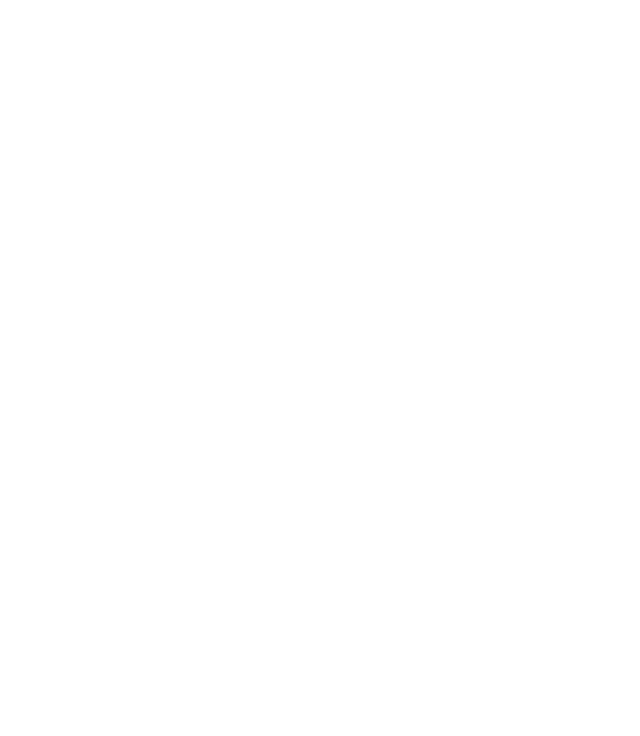
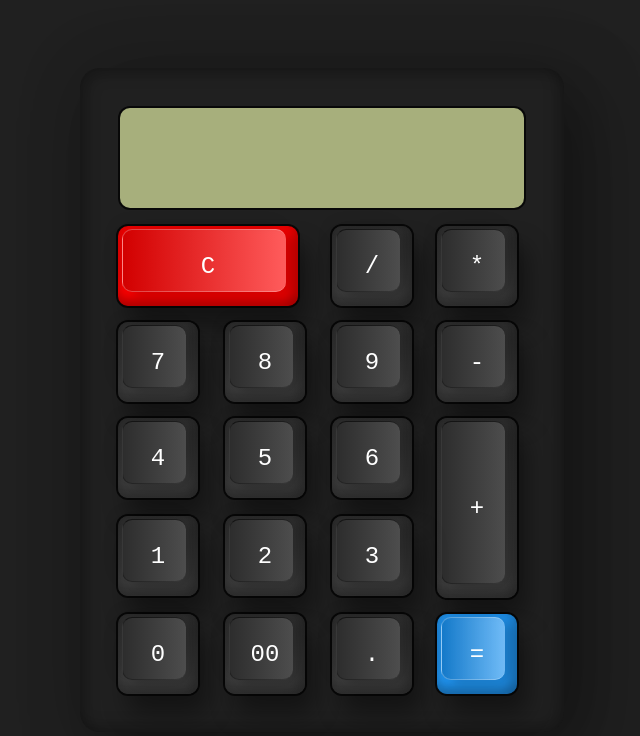
Before and after one commit to Shazaibdeveloper/javascript, a website: page index.html in a window 1280 px wide. Shown: the whole page, without its empty margins (318-958 px from the left). Drawn offline with nearby package versions, Linux system fonts and the light colour scheme.

Commit message:
little changes

```diff
--- a/index.html
+++ b/index.html
@@ -4,8 +4,40 @@
     <meta charset="UTF-8">
     <meta name="viewport" content="width=device-width, initial-scale=1.0">
     <title>Document</title>
-</head>
+    <link rel="stylesheet" href="index.js">
+    <link rel="stylesheet" href="style.css">
+  </head>
 <body>
+    <div class="container">
+        <form action="" name="calc" class="calculator">
+          <input type="text" class="value" readonly name="txt" />
+          <span class="num clear" onclick="calc.txt.value=''"><i>C</i></span>
+          <span class="num" onclick="calc.txt.value+='/'"><i>/</i></span>
+          <span class="num" onclick="calc.txt.value+='*'"><i>*</i></span>
+          <span class="num" onclick="calc.txt.value+='7'"><i>7</i></span>
+          <span class="num" onclick="calc.txt.value+='8'"><i>8</i></span>
+          <span class="num" onclick="calc.txt.value+='9'"><i>9</i></span>
+          <span class="num" onclick="calc.txt.value+='-'"><i>-</i></span>
+          <span class="num" onclick="calc.txt.value+='4'"><i>4</i></span>
+          <span class="num" onclick="calc.txt.value+='5'"><i>5</i></span>
+          <span class="num" onclick="calc.txt.value+='6'"><i>6</i></span>
+          <span class="num plus" onclick="calc.txt.value+='+'"><i>+</i></span>
+          <span class="num" onclick="calc.txt.value+='1'"><i>1</i></span>
+          <span class="num" onclick="calc.txt.value+='2'"><i>2</i></span>
+          <span class="num" onclick="calc.txt.value+='3'"><i>3</i></span>
+          <span class="num" onclick="calc.txt.value+='0'"><i>0</i></span>
+          <span class="num" onclick="calc.txt.value+='00'"><i>00</i></span>
+          <span class="num" onclick="calc.txt.value+='.'"><i>.</i></span>
 
+          <span
+            class="num equal"
+            onclick="document.calc.txt.value=eval(calc.txt.value)"
+            ><i>=</i></span
+          >
+        </form>
+      </div>
+     <script src="https://code.jquery.com/jquery-3.2.1.slim.min.js" integrity="sha384-KJ3o2DKtIkvYIK3UENzmM7KCkRr/rE9/Qpg6aAZGJwFDMVNA/GpGFF93hXpG5KkN" crossorigin="anonymous"></script>
+<script src="https://cdn.jsdelivr.net/npm/popper.js@1.12.9/dist/umd/popper.min.js" integrity="sha384-ApNbgh9B+Y1QKtv3Rn7W3mgPxhU9K/ScQsAP7hUibX39j7fakFPskvXusvfa0b4Q" crossorigin="anonymous"></script>
+<script src="https://cdn.jsdelivr.net/npm/bootstrap@4.0.0/dist/js/bootstrap.min.js" integrity="sha384-JZR6Spejh4U02d8jOt6vLEHfe/JQGiRRSQQxSfFWpi1MquVdAyjUar5+76PVCmYl" crossorigin="anonymous"></script>
 </body>
 </html>
--- a/style.css
+++ b/style.css
@@ -0,0 +1,108 @@
+* {
+   margin: 0;
+   padding: 0;
+   box-sizing: border-box;
+   font-family: "Courier New", Courier, monospace;
+ }
+ body {
+   display: flex;
+   height: 100vh;
+   align-items: center;
+   justify-content: center;
+   background-color: #202020;
+ }
+ .container {
+   position: relative;
+   min-width: 300px;
+   min-height: 400px;
+   padding: 40px 30px 30px;
+   border-radius: 20px;
+   box-shadow: 25px 25px 75px rgba(0, 0, 0, 0.25),
+     10px 10px 70px rgba(0, 0, 0, 0.25), inset -5px -5px 15px rgba(0, 0, 0, 0.25),
+     inset 5px 5px 15px rgba(0, 0, 0, 0.25);
+ }
+ .container span {
+   color: #fff;
+   position: relative;
+   display: grid;
+   width: 80px;
+   place-items: center;
+   margin: 8px;
+   height: 80px;
+   background: linear-gradient(180deg, #2f2f2f, #3f3f3f);
+   box-shadow: inset -8px 0 8px rgba(0, 0, 0, 0.15),
+     inset 0 -8px 8px rgba(0, 0, 0, 0.25), 0 0 0 2px rgba(0, 0, 0, 0.75),
+     10px 20px 25px rgba(0, 0, 0, 0.4);
+   user-select: none;
+   cursor: pointer;
+   font-weight: 400;
+   border-radius: 10px;
+ }
+ .calculator span:active {
+   filter: brightness(1.5);
+ }
+ .calculator span::before {
+   content: "";
+   position: absolute;
+   top: 3px;
+   left: 4px;
+   bottom: 14px;
+   right: 12px;
+   border-radius: 10px;
+   background: linear-gradient(90deg, #2d2d2d, #4d4d4d);
+   box-shadow: -5px -5px 15px rgba(0, 0, 0, 0.1),
+     10px 5px 10px rgba(0, 0, 0, 0.15);
+   border-left: 1px solid #0004;
+   border-bottom: 1px solid #0004;
+   border-top: 1px solid #0009;
+ }
+ .calculator span i {
+   position: relative;
+   font-style: normal;
+   font-size: 1.5em;
+   text-transform: uppercase;
+ }
+ .calculator {
+   position: relative;
+   display: grid;
+ }
+ .calculator .value {
+   position: relative;
+   grid-column: span 4;
+   height: 100px;
+   width: calc(100% - 20px);
+   left: 10px;
+   border: none;
+   outline: none;
+   background-color: #a7af7c;
+   margin-bottom: 10px;
+   border-radius: 10px;
+   box-shadow: 0 0 0 2px rgba(0, 0, 0, 0.75);
+   text-align: right;
+   padding: 10px;
+   font-size: 2em;
+ }
+ .calculator .clear {
+   grid-column: span 2;
+   width: 180px;
+   background: #f00;
+ }
+ .calculator .clear::before {
+   background: linear-gradient(90deg, #d20000, #ffffff5c);
+   border-left: 1px solid #fff4;
+   border-bottom: 1px solid #fff4;
+   border-top: 1px solid #fff4;
+ }
+ .calculator .plus {
+   grid-row: span 2;
+   height: 180px;
+ }
+ .calculator .equal {
+   background: #2196f3;
+ }
+ .calculator .equal::before{
+   background: linear-gradient(90deg, #1479c9, #ffffff5c);
+   border-left: 1px solid #fff4;
+   border-bottom: 1px solid #fff4;
+   border-top: 1px solid #fff4;
+ }
```
